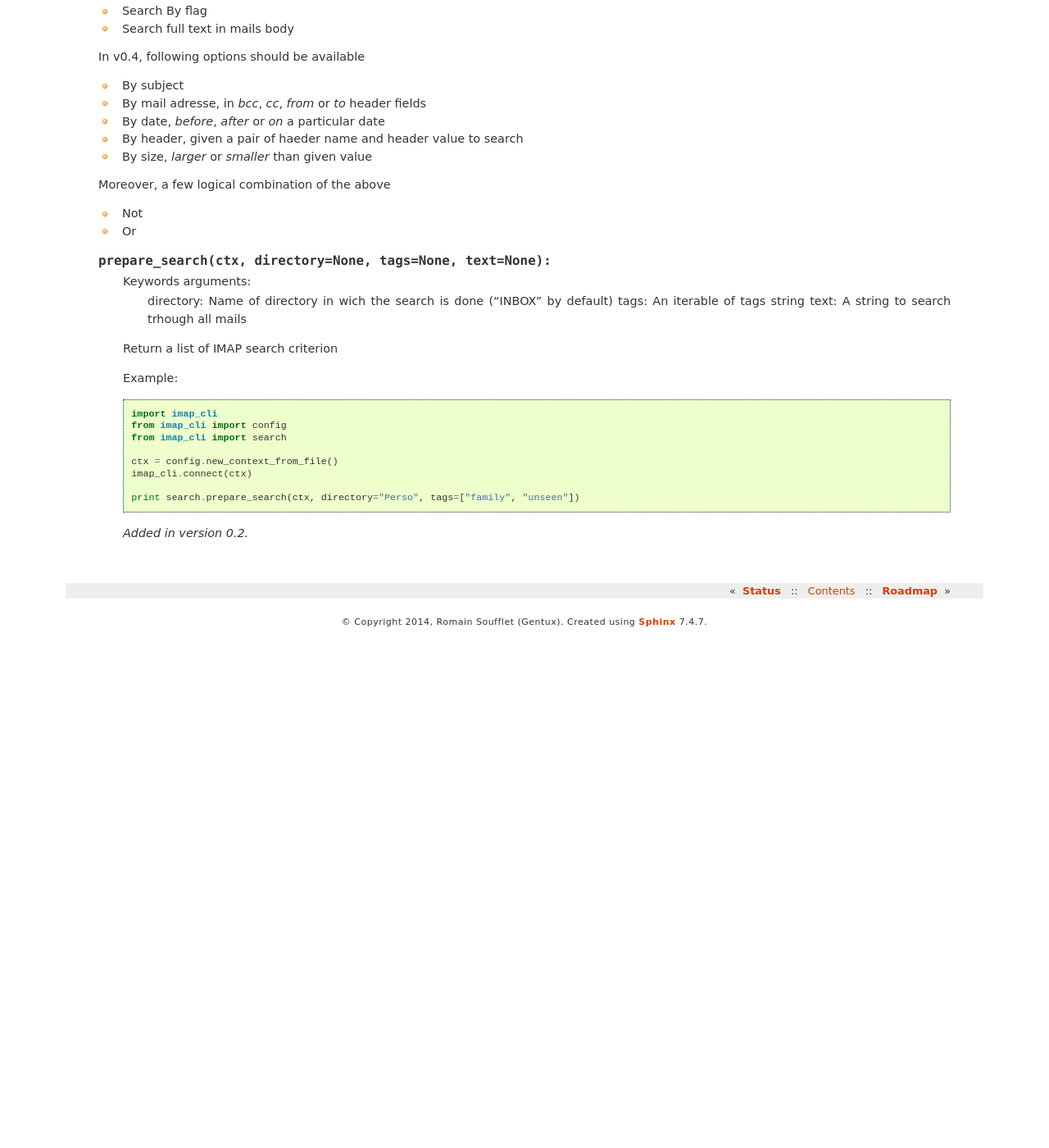
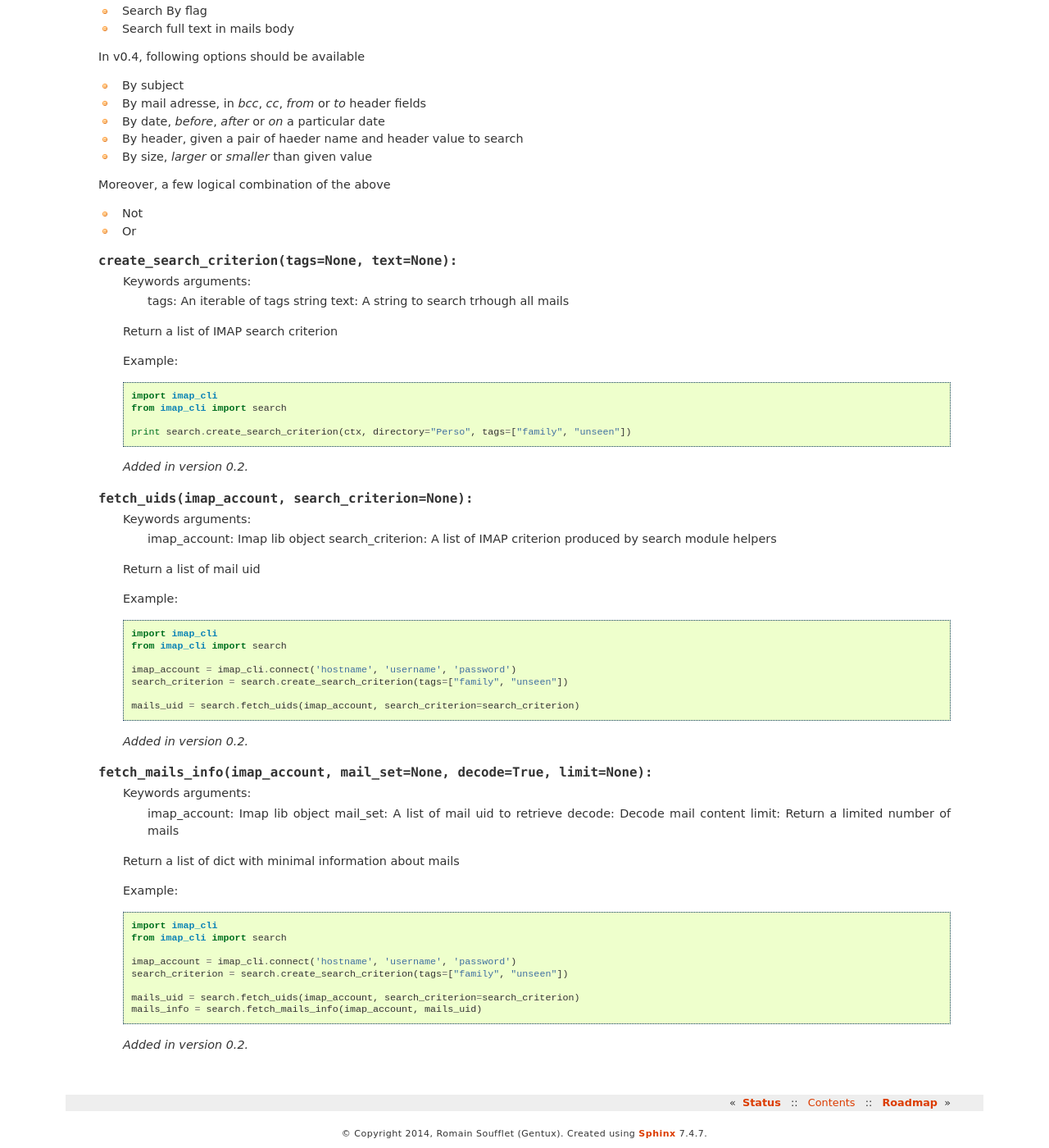
Before and after one commit to Gentux/imap-cli, a Sphinx documentation site: the page built from doc/imap-search.rst, in a window 1280 px wide and 1400 px high, scrolled down 290 px. Shown: the whole window at 82% size. Built offline with Sphinx 7.4.7, drawn with Linux system fonts in a browser that asks for light colours; before the commit the page ends 1066 px from its top, so only the background shows below that.

```diff
--- a/doc/imap-search.rst
+++ b/doc/imap-search.rst
@@ -24,10 +24,9 @@ Moreover, a few logical combination of the above
 * Or
 
 
-.. function:: prepare_search(ctx, directory=None, tags=None, text=None):
+.. function:: create_search_criterion(tags=None, text=None):
 
     Keywords arguments:
-        directory: Name of directory in wich the search is done ("INBOX" by default)
         tags: An iterable of tags string
         text: A string to search trhough all mails
 
@@ -36,12 +35,53 @@ Moreover, a few logical combination of the above
     Example::
 
         import imap_cli
-        from imap_cli import config
         from imap_cli import search
 
-        ctx = config.new_context_from_file()
-        imap_cli.connect(ctx)
-
-        print search.prepare_search(ctx, directory="Perso", tags=["family", "unseen"])
+        print search.create_search_criterion(ctx, directory="Perso", tags=["family", "unseen"])
 
     .. versionadded:: 0.2
+
+
+.. function:: fetch_uids(imap_account, search_criterion=None):
+
+    Keywords arguments:
+        imap_account: Imap lib object
+        search_criterion: A list of IMAP criterion produced by search module helpers
+
+    Return a list of mail uid
+
+    Example::
+
+        import imap_cli
+        from imap_cli import search
+
+        imap_account = imap_cli.connect('hostname', 'username', 'password')
+        search_criterion = search.create_search_criterion(tags=["family", "unseen"])
+
+        mails_uid = search.fetch_uids(imap_account, search_criterion=search_criterion)
+
+    .. versionadded:: 0.2
+
+
+.. function:: fetch_mails_info(imap_account, mail_set=None, decode=True, limit=None):
+
+    Keywords arguments:
+        imap_account: Imap lib object
+        mail_set: A list of mail uid to retrieve
+        decode: Decode mail content
+        limit: Return a limited number of mails
+
+    Return a list of dict with minimal information about mails
+
+    Example::
+
+        import imap_cli
+        from imap_cli import search
+
+        imap_account = imap_cli.connect('hostname', 'username', 'password')
+        search_criterion = search.create_search_criterion(tags=["family", "unseen"])
+
+        mails_uid = search.fetch_uids(imap_account, search_criterion=search_criterion)
+        mails_info = search.fetch_mails_info(imap_account, mails_uid)
+
+    .. versionadded:: 0.2
--- a/doc/roadmap.rst
+++ b/doc/roadmap.rst
@@ -23,10 +23,13 @@ v0.3 (current)
 --------------
 
 * Rewrite code structure to ease the creation of API
-* Map all feature on REST API (separate project)
 * Documentation
 
 v0.4
 ----
 
 * Advanced Search
+* Use UID instead of volatil mails id
+* Read all type of mail and handle attachments
+* List mail by thread
+* Display threads
```
Also changed, not shown: doc/configuration.rst (+23 -17 lines), doc/connection.rst (+10 -10 lines), doc/status.rst (+4 -4 lines).
